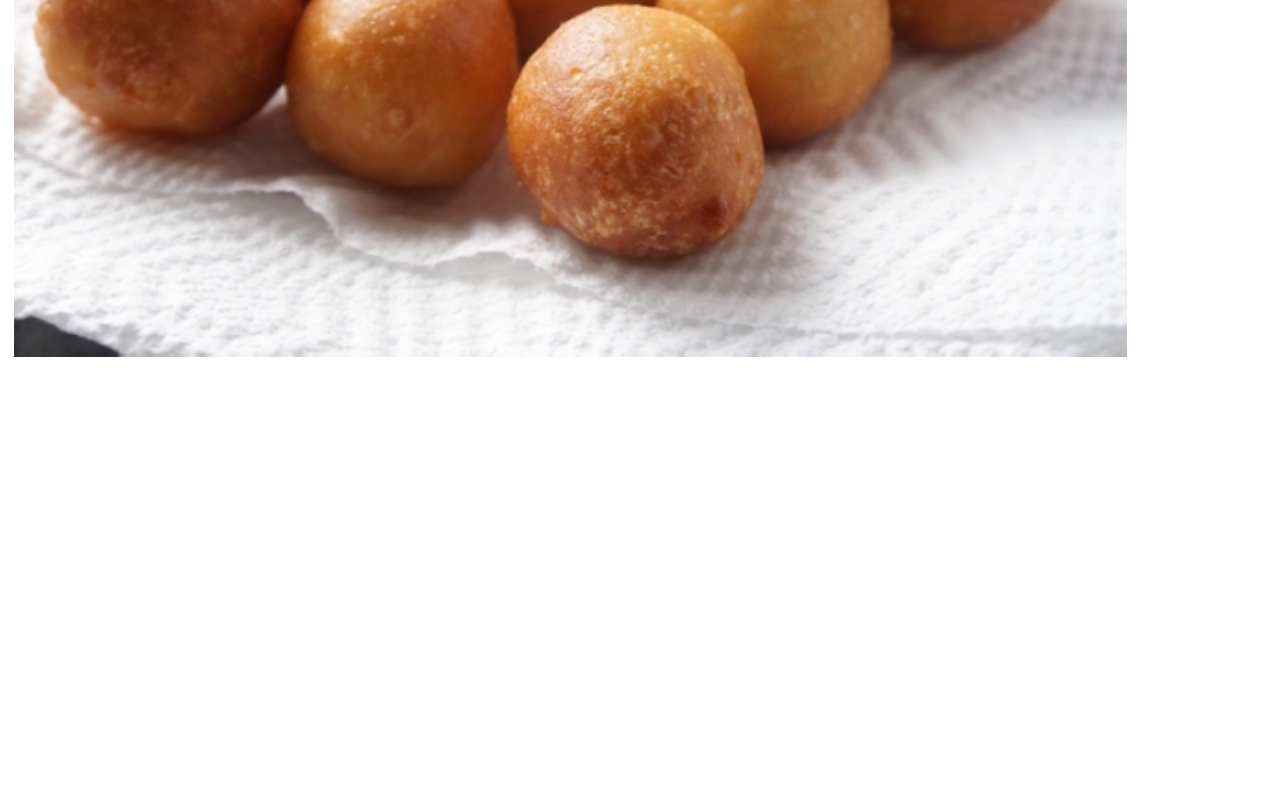
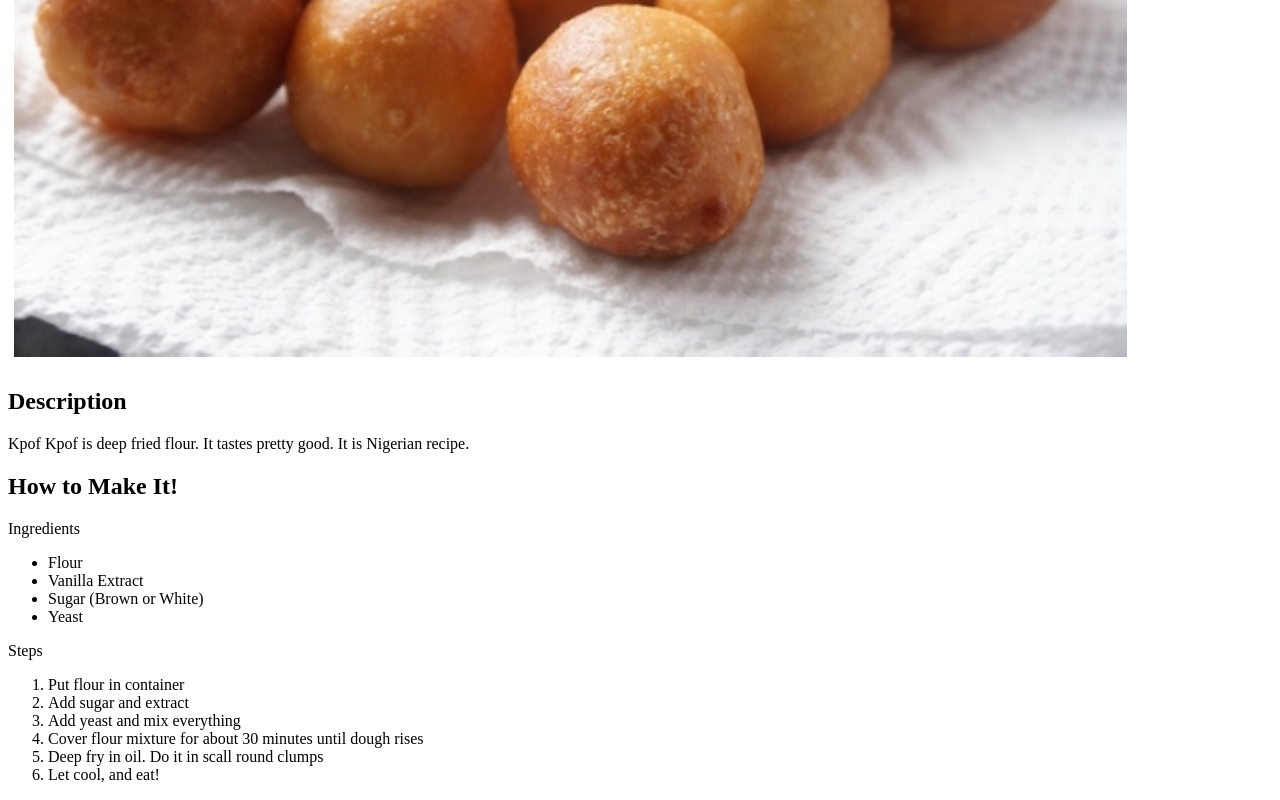
Before and after one commit to vano31/odin-recipes, a plain HTML site: page recipes/kpofkpof.html in a window 1280 px wide. Shown: the part 466-1266 px from the top of the page. Before the commit the page ends 842 px from the top, so only its background shows below. Drawn offline with Linux system fonts and the light colour scheme.

Commit message:
Add Lists: Ingredients List and Recipe List

```diff
--- a/recipes/kpofkpof.html
+++ b/recipes/kpofkpof.html
@@ -8,6 +8,29 @@
     <body>
         <h1>Kpof Kpof</h1>
             <img src="../recipes/img/kpofkpof.png" alt="Kpof Kpof">
+        <h2>Description</h2>
+            <p> Kpof Kpof is deep fried flour. It tastes pretty good. It is Nigerian recipe.</p>
+        <h2>How to Make It!</h2>
+            <p>Ingredients</p>
+                <ul>
+                    <li>Flour</li>
+                    <li>Vanilla Extract</li>
+                    <li>Sugar (Brown or White)</li>
+                    <li>Yeast</li>
+                </ul>
+            <p>Steps</p>
+                <ol>
+                    <li>Put flour in container</li>
+                    <li>Add sugar and extract</li>
+                    <li>Add yeast and mix everything</li>
+                    <li>Cover flour mixture for about 30 minutes until dough rises</li>
+                    <li>Deep fry in oil. Do it in scall round clumps</li>
+                    <li>Let cool, and eat!</li>
+                </ol>
+
+
+
+
 
 
 
```
